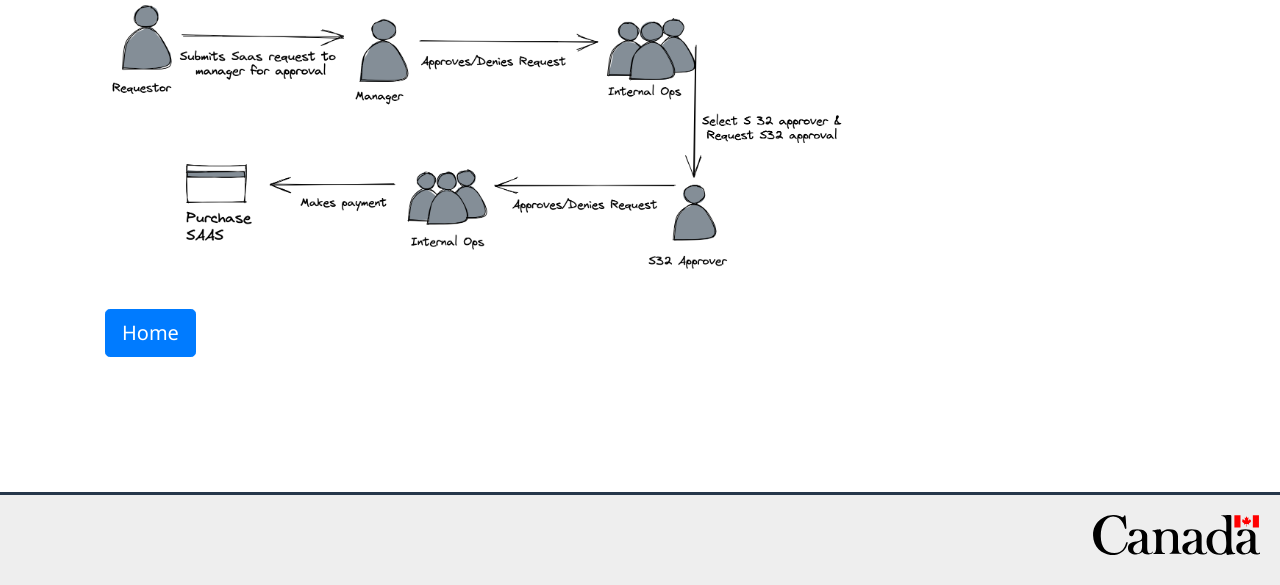
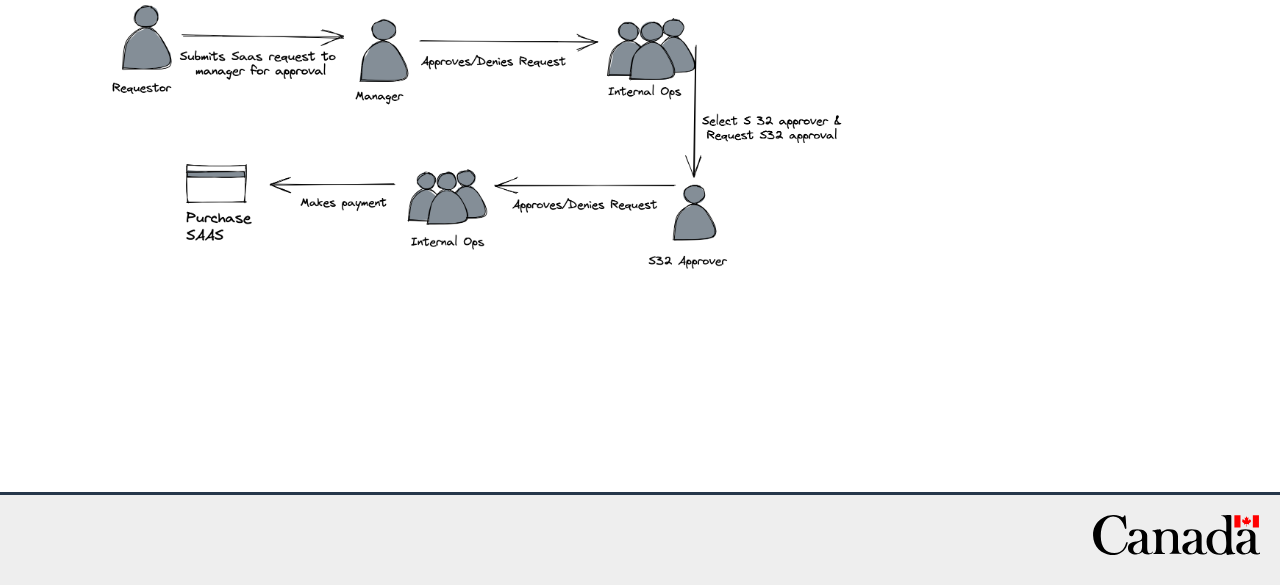
Before and after one commit to cds-snc/saas-procurement, a Django app: template saas_app/templates/request/thanks.html in a window 1280 px wide. Shown: the part 308-893 px from the top of the page. Run offline with Django 4.2, Linux system fonts and the light colour scheme; the template is opened without the code that fills it, so the values that code supplies are empty; some libraries are stand-ins or nearby versions.

Commit message:
Removing the home button since no longer needed since adding a menu option

```diff
--- a/saas_app/templates/request/saas_deleted.html
+++ b/saas_app/templates/request/saas_deleted.html
@@ -8,5 +8,4 @@
 {% block content %}
     <h1>Your Software as a Service Request Form has been deleted!</h1>
     <p>Your approver will be notified of the deletion. If this was done by mistake, please enter a new Saas Request.</p>
-    <button type="button" class="btn btn-primary btn-lg" name="home" onclick="location.href='{% url 'home' %}'">Home</button>
 {% endblock %}
--- a/saas_app/templates/request/saas_edited.html
+++ b/saas_app/templates/request/saas_edited.html
@@ -8,5 +8,4 @@
 {% block content %}
     <h1>Thank you for editing your Software as a Service Request Form!</h1>
     <p>The request has been upated and the approver will be notified.</p>
-    <button type="button" class="btn btn-primary btn-lg" name="home" onclick="location.href='{% url 'home' %}'">Home</button>
 {% endblock %}
--- a/saas_app/templates/request/thanks.html
+++ b/saas_app/templates/request/thanks.html
@@ -9,6 +9,4 @@
     <h1>Thank you for submitting the Software as a Service Request Form!</h1>
     <p>This is the overall process that can be expected.</p>
     <img src="{% static 'saas_app/img/approval_flow.png' %}" alt="Saas Process" width="750">
-    <br><br>
-    <button type="button" class="btn btn-primary btn-lg" name="home" onclick="location.href='{% url 'home' %}'">Home</button>
 {% endblock %}
```
